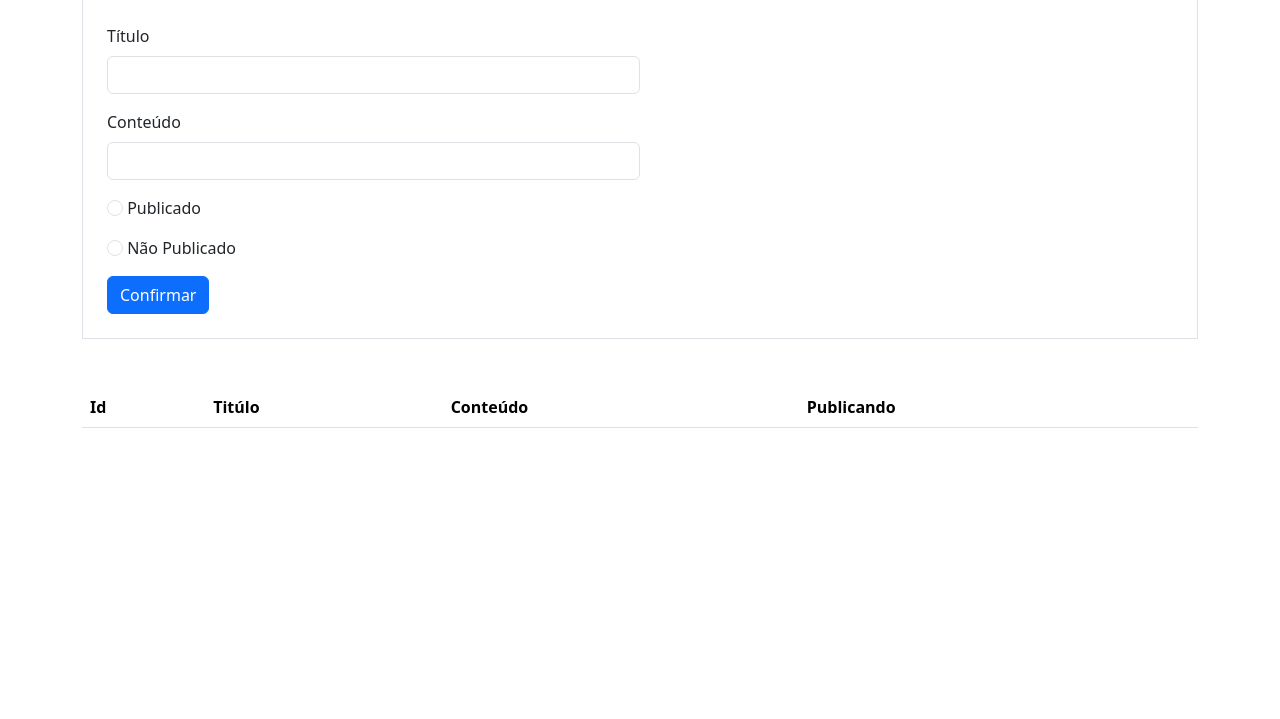
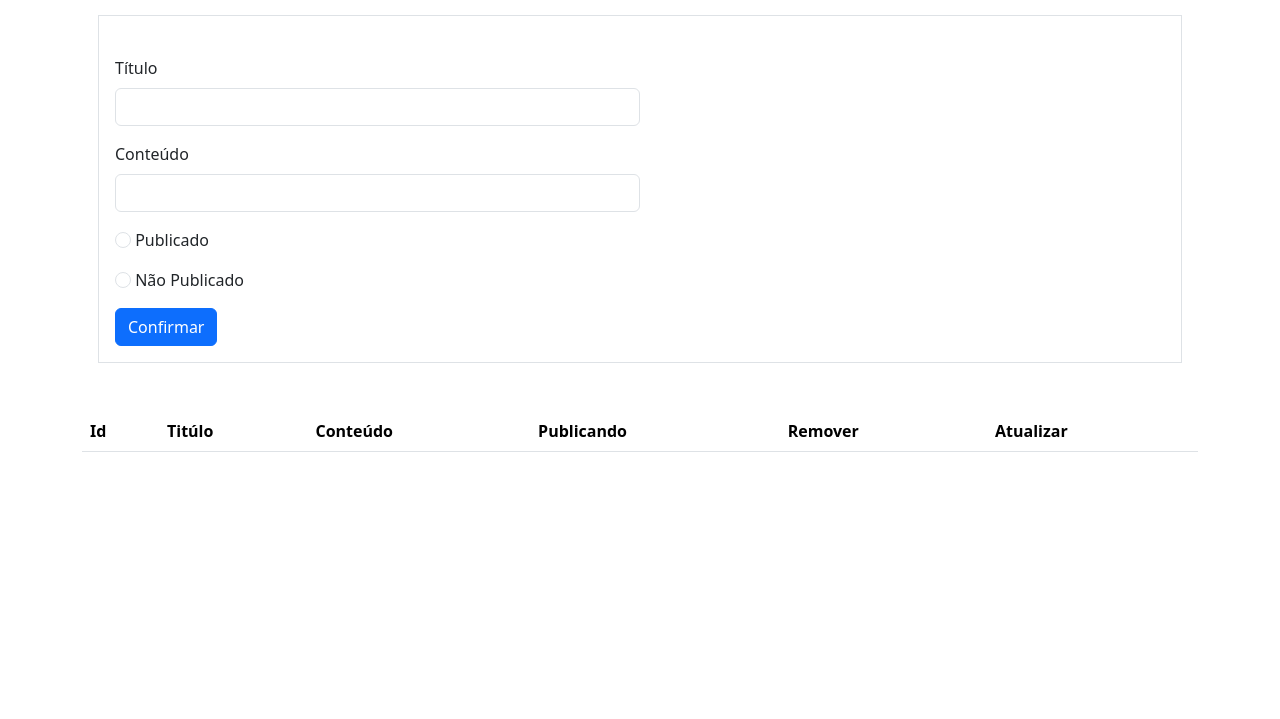
Before and after one commit to cesarDanielRodrigues/POO_2_bimestre_3_semestre, a plain HTML site: page social_media/frontend/post.html in a window 1280 px wide. Shown: the part 81-800 px from the top of the page. Drawn offline with nearby package versions, Linux system fonts and the light colour scheme; no server answers.

Commit message:
Update post.html

```diff
--- a/social_media/frontend/post.html
+++ b/social_media/frontend/post.html
@@ -5,6 +5,7 @@
     <meta charset="utf-8">
     <meta name="viewport" content="width=device-width, initial-scale=1">
     <title>Bootstrap demo</title>
+    <link rel="stylesheet" href="https://cdn.jsdelivr.net/npm/bootstrap-icons@1.3.0/font/bootstrap-icons.css">k
     <link href="https://cdn.jsdelivr.net/npm/bootstrap@5.3.0-alpha3/dist/css/bootstrap.min.css" rel="stylesheet"
         integrity="sha384-KK94CHFLLe+nY2dmCWGMq91rCGa5gtU4mk92HdvYe+M/SXH301p5ILy+dN9+nJOZ" crossorigin="anonymous">
 </head>
@@ -37,7 +38,7 @@
         </div>
     </nav>
     <div class="container">
-        <form class="border p-4">
+        <form class="border p-3 m-3">
             <div class="mb-3 mt-4">
                 <label for="title" class="form-label">Título</label>
                 <input id="title" class="form-control w-50" type="text">
@@ -65,6 +66,8 @@
                     <th scope="col"> Titúlo </th>
                     <th scope="col"> Conteúdo </th>
                     <th scope="col"> Publicando </th>
+                    <th> Remover </th>
+                    <th> Atualizar </th>
                 </tr>
             </thead>
             <tbody id="corpoTabela">
```
